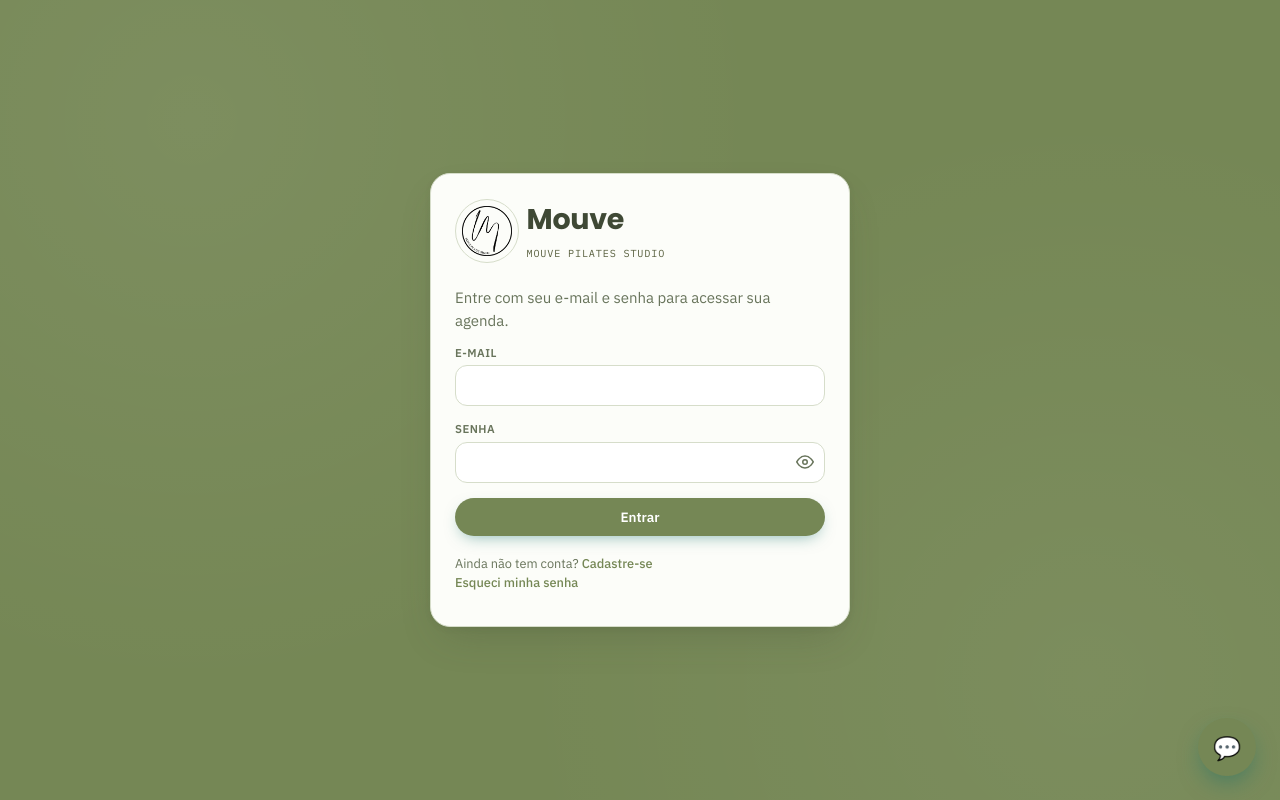
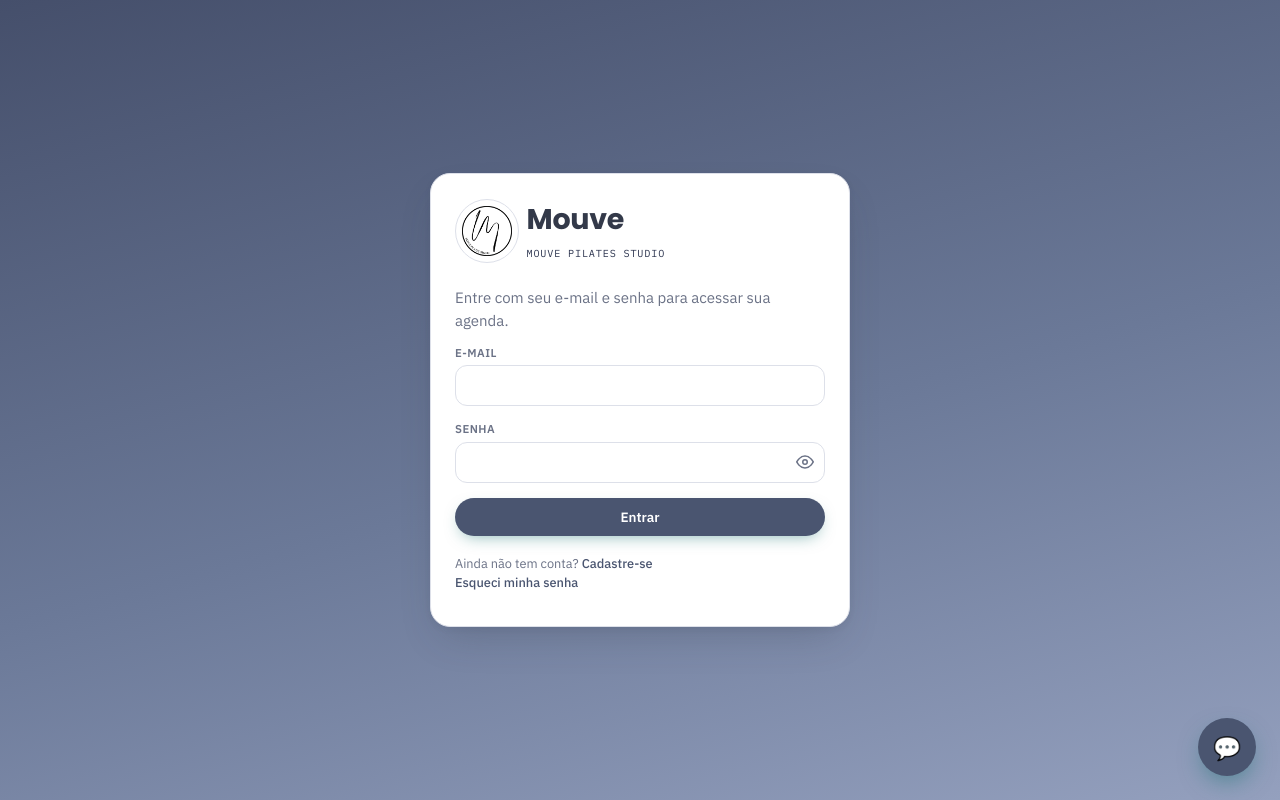
Before and after one commit to klebercamelogit/pilates, a Flask app: page / in a window 1280 px wide. Run offline with Flask 3, Linux system fonts and the light colour scheme.

Commit message:
Correcao storage_key upload + paleta azul

```diff
--- a/app/static/css/main.css
+++ b/app/static/css/main.css
@@ -1,22 +1,24 @@
 @import url('https://fonts.googleapis.com/css2?family=Poppins:wght@500;600;700;800&family=IBM+Plex+Sans:wght@400;500;600&family=IBM+Plex+Mono:wght@400;500&display=swap');
 
 :root {
-  --teal: #758755;        /* bronze — cor primária de botões e sidebar */
-  --teal-dark: #5a6140;   /* night — hover, gradiente escuro */
-  --teal-tint: #e2ebd6;   /* straw — fundo suave, dias disponíveis */
-  --ink: #3f4935;         /* text */
-  --ink-soft: #68745b;    /* muted */
-  --paper: #f3f6ee;       /* bg */
-  --paper-alt: #e2ebd6;   /* straw */
-  --paper-card: #fcfdf9;  /* surface */
-  --blue: #5a6140;        /* night — reusado para "selecionado" (o mockup usa tom escuro, não azul) */
-  --blue-tint: #e2ebd6;
-  --yellow: #a2bb70;      /* gold — destaques, "hoje" */
-  --yellow-tint: #eef3e0;
-  --sand: #a2bb70;        /* gold — usado inline nos templates (texto da sidebar) */
+  --teal: #4a5570;        /* slate — cor primária de botões e sidebar */
+  --teal-dark: #363f56;   /* navy — hover, gradiente escuro */
+  --teal-tint: #e6e9f0;   /* tint claro — fundo suave, dias disponíveis */
+  --ink: #333949;         /* text */
+  --ink-soft: #6b7286;    /* muted */
+  --paper: #f4f5f8;       /* bg */
+  --paper-alt: #e8eaf0;
+  --paper-card: #ffffff;  /* surface */
+  --blue: #2e3650;        /* navy escuro — "selecionado" */
+  --blue-tint: #e6e9f0;
+  --yellow: #7c89ac;      /* periwinkle — destaques, "hoje" */
+  --yellow-tint: #eef0f6;
+  --sand: #b7bfd6;        /* usado inline nos templates (texto da sidebar) */
   --danger: #a6524b;
   --danger-tint: #f3e2df;
-  --line: #d6ddca;
+  --line: #dde0e9;
+
+  --gradiente-marca: linear-gradient(165deg, #454f6b 0%, #6b7998 55%, #94a0be 100%);
 
   --font-display: 'Poppins', sans-serif;
   --font-body: 'IBM Plex Sans', sans-serif;
@@ -24,7 +26,7 @@
 
   --radius: 20px;
   --radius-sm: 12px;
-  --shadow: 0 2px 6px rgba(63, 73, 53, 0.07), 0 18px 40px -14px rgba(63, 73, 53, 0.28);
+  --shadow: 0 2px 6px rgba(51, 57, 73, 0.07), 0 18px 40px -14px rgba(51, 57, 73, 0.28);
 }
 
 * { box-sizing: border-box; }
@@ -168,9 +170,7 @@ button:disabled { opacity: 0.5; cursor: not-allowed; box-shadow: none; }
   align-items: center;
   justify-content: center;
   padding: 2rem 1rem;
-  background: var(--teal);
-  background-image: radial-gradient(circle at 15% 15%, rgba(255,255,255,0.06), transparent 45%),
-                     radial-gradient(circle at 85% 85%, rgba(255,255,255,0.05), transparent 45%);
+  background: var(--gradiente-marca);
 }
 .auth-card {
   width: 100%;
@@ -214,7 +214,7 @@ body.app-page { background: var(--paper); padding: 20px; }
   box-shadow: var(--shadow);
 }
 .sidebar {
-  background: var(--teal);
+  background: var(--gradiente-marca);
   color: #fff;
   padding: 1.8em 1.4em;
   display: flex;
@@ -281,7 +281,7 @@ body.app-page { background: var(--paper); padding: 20px; }
   background: var(--blue-tint);
   color: var(--teal-dark);
 }
-.badge.plum { background: var(--yellow-tint); color: #5c6b2f; }
+.badge.plum { background: var(--yellow-tint); color: var(--teal-dark); }
 .badge.danger { background: var(--danger-tint); color: var(--danger); }
 
 .alert {
```
Also changed, not shown: app/records/routes.py (+8 -3 lines), README.md.
